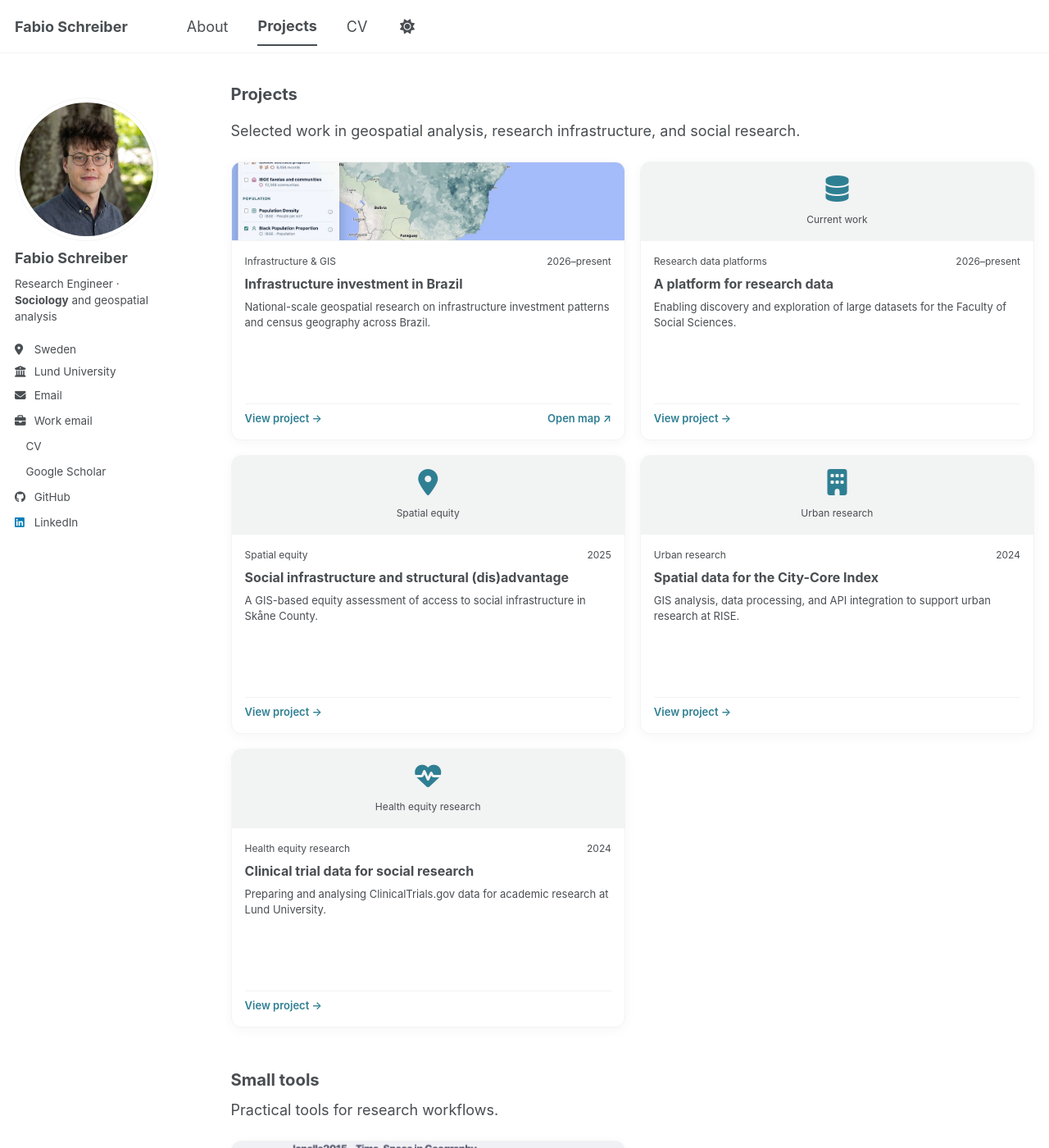
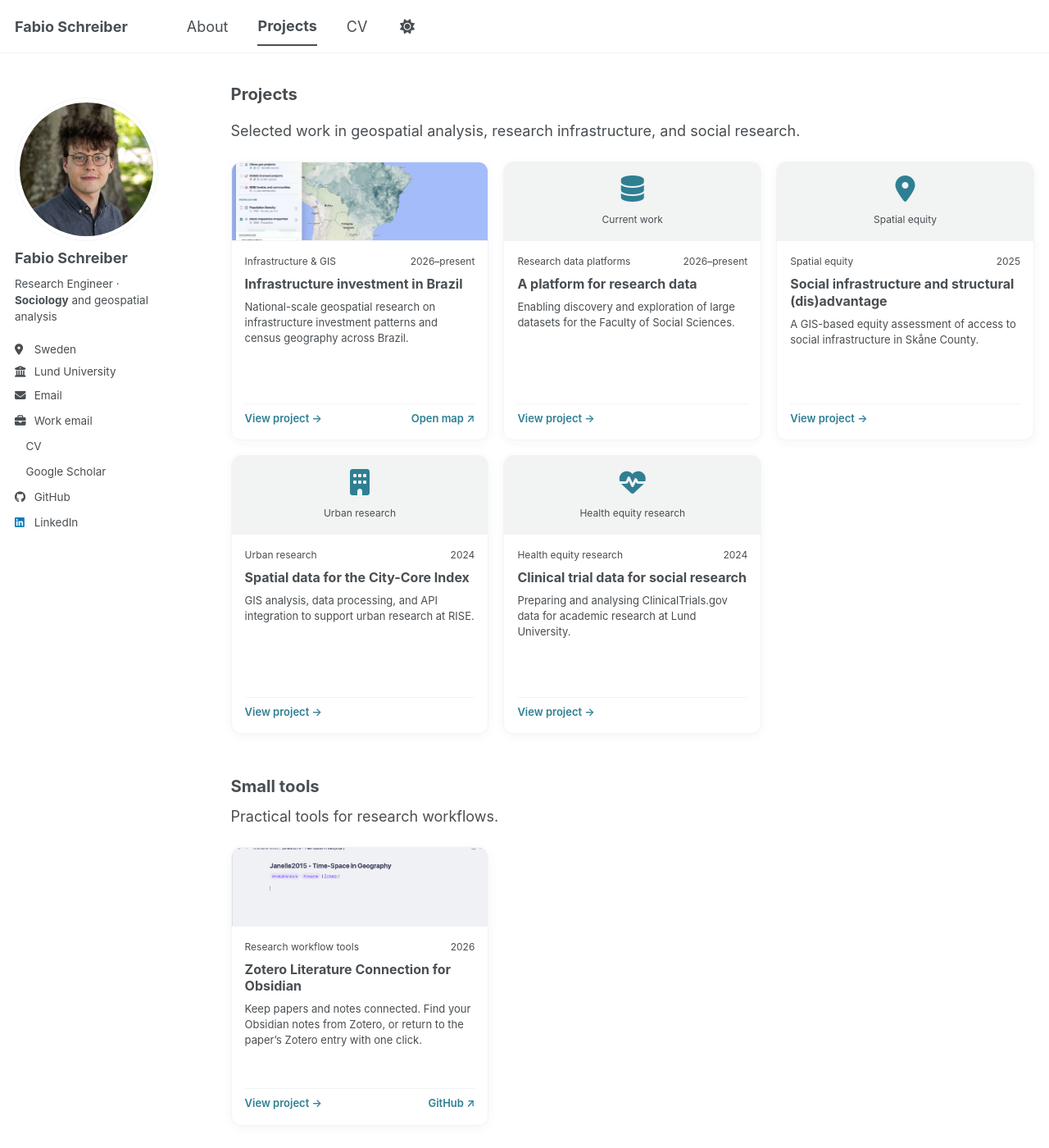
Before and after one commit to fab1s/fab1s.github.io, a Jekyll site: the page built from _pages/projects.html, in a window 1280 px wide and 1400 px high. Shown: the whole window at 82% size. Built offline with Jekyll 4.4.1, drawn with Linux system fonts in a browser that asks for light colours; a style sheet for code colours, icons or effects is not loaded.

Commit message:
Keep three columns on Projects and two on the homepage

```diff
--- a/_pages/projects.html
+++ b/_pages/projects.html
@@ -7,7 +7,7 @@ layout: archive
 {% assign projects = site.portfolio | sort: 'order' %}
 {% assign research_projects = projects | where_exp: 'project', "project.group != 'Small tools'" %}
 {% assign tools = projects | where: 'group', 'Small tools' %}
-<div class="project-grid">
+<div class="project-grid project-grid--three">
 {% for project in research_projects %}
   {% include project-card.html project=project %}
 {% endfor %}
@@ -16,7 +16,7 @@ layout: archive
 <section class="project-tools" aria-labelledby="small-tools-title">
   <h2 id="small-tools-title">Small tools</h2>
   <p>Practical tools for research workflows.</p>
-  <div class="project-grid">
+  <div class="project-grid project-grid--three">
   {% for project in tools %}
     {% include project-card.html project=project heading='h3' %}
   {% endfor %}
--- a/assets/css/main.scss
+++ b/assets/css/main.scss
@@ -57,6 +57,7 @@
   gap:18px;
   margin:24px 0;
 }
+.project-grid--three { grid-template-columns:repeat(3, minmax(0, 1fr)); }
 .project-card {
   display:flex;
   flex-direction:column;
@@ -143,5 +144,6 @@
 .project-card__links a { color:var(--global-base-color); white-space:nowrap; text-decoration:none; }
 .project-card__links a:hover { text-decoration:underline; }
 .project-card a:focus-visible { outline:2px solid var(--global-base-color); outline-offset:3px; }
+@media (max-width:1100px) { .project-grid--three { grid-template-columns:repeat(2, minmax(0, 1fr)); } }
 @media (max-width:620px) { .project-grid { grid-template-columns:minmax(0, 1fr); gap:18px; } }
 .cv-pdf { display:block; width:100%; min-height:72vh; border:1px solid var(--global-border-color); margin-top:1.5em; }
```
